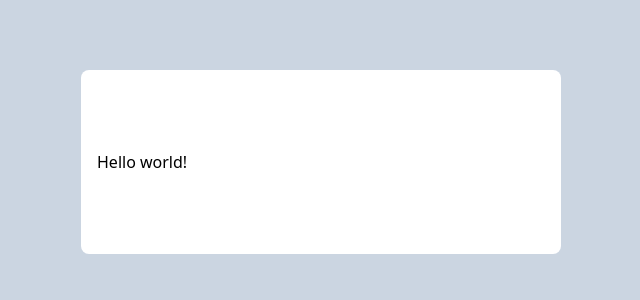
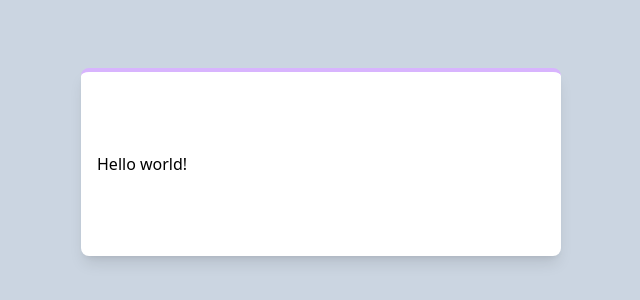
Before and after one commit to renier1989/compound-interest, a React (Vite) app: page / in a window 1280 px wide. Shown: the part 238-538 px from the top of the page, without its empty margins (319-959 px from the left). Built offline with nearby package versions, Linux system fonts and the light colour scheme.

Commit message:
Class115 - Creating the Card

```diff
--- a/src/App.jsx
+++ b/src/App.jsx
@@ -3,7 +3,11 @@ function App() {
 
   return (
   <div className='flex h-screen items-center justify-center bg-slate-300 '>
-    <div className='bg-white py-20 px-4 rounded-lg w-full mx-10 sm:mx-[100px] md:mx-[400px] xl:mx-[600px]'>
+    <div className='bg-white py-20 px-4 rounded-lg w-full border-t-4 border-t-purple-300 shadow-lg
+    mx-10
+    sm:mx-[100px]
+    md:mx-[400px]
+    xl:mx-[600px]'>
       Hello world!
     </div>
   </div>
```
